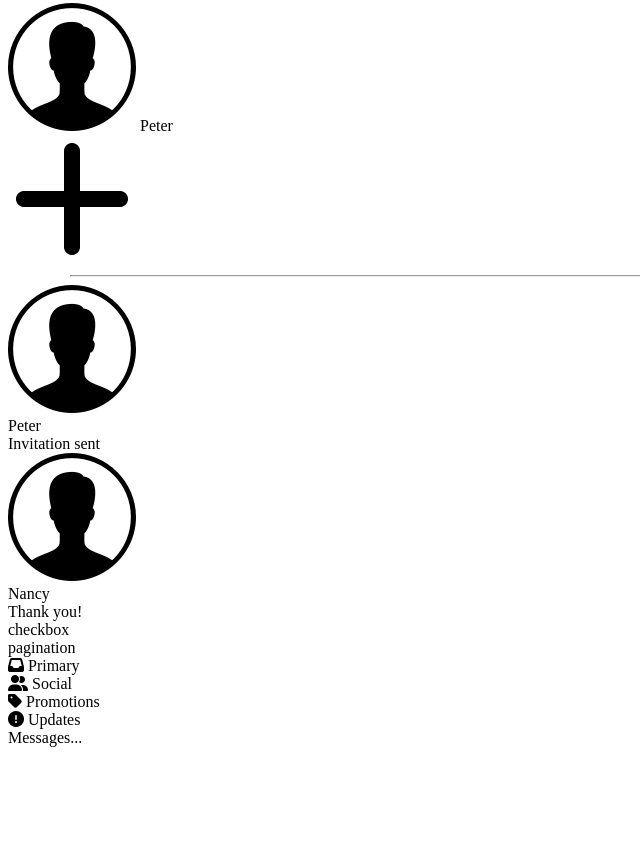
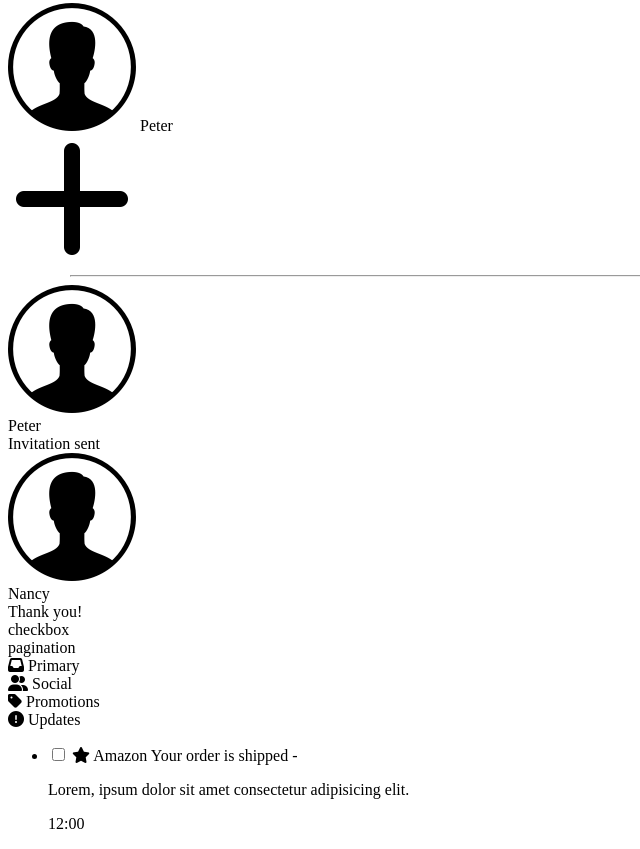
Before and after one commit to maxburkanov/boiler-plate, a website built with webpack: page index.html in a window 1280 px wide. Shown: the part 1388-2237 px from the top of the page, without its empty margins (0-640 px from the left). Before the commit the page ends 2143 px from the top, so only its background shows below. Built offline with nearby package versions, Linux system fonts and the light colour scheme.

Commit message:
gmail-list

```diff
--- a/index.html
+++ b/index.html
@@ -118,8 +118,22 @@
             Updates
           </div>
         </section>
+
+        <!-- email list start here! -->
         <section class="email">
-          <div>Messages...</div>
+          <div>
+            <ul>
+              <li class="e-list">
+                <input type="checkbox">
+                <i class='fa fa-star'></i>
+                <span id ="title">Amazon</span>
+                <span id="subject">Your order is shipped</span>
+                <span id="dash">-</span>
+                <p id="massage">Lorem, ipsum dolor sit amet consectetur adipisicing elit.</p>
+                <span id="date">12:00</span>
+              </li>
+            </ul>
+          </div>
         </section>
       </main>
     </div>
--- a/src/style.scss
+++ b/src/style.scss
@@ -214,5 +214,10 @@ body {
       justify-content: flex-start;
       align-items: center;
     }
+    .e-list {
+      display: flex;
+      flex-direction: row;
+    }
+
   }
 }
```
